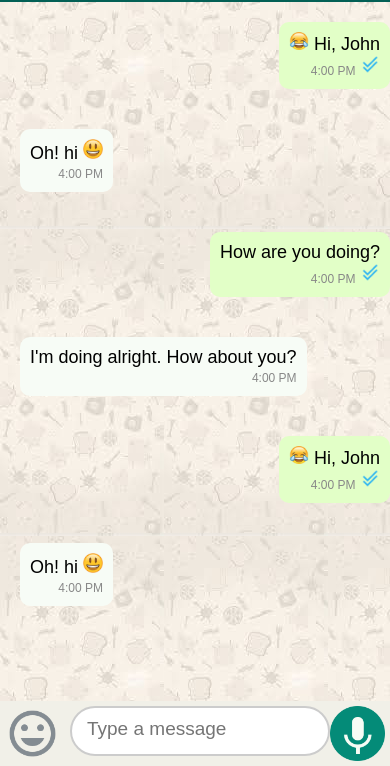
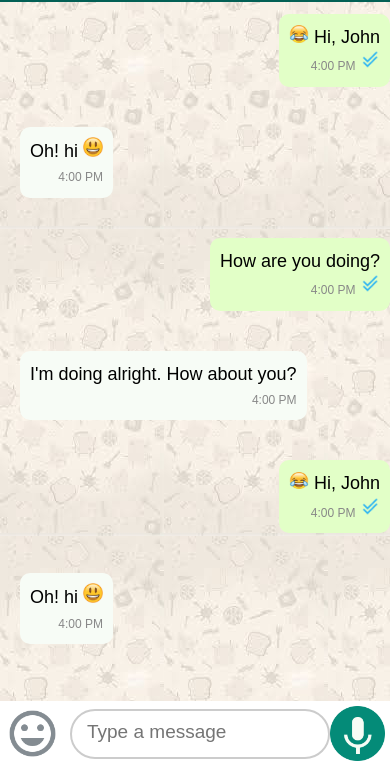
Before and after one commit to palashmon/chatbox-test, a plain HTML site: page index.html in a window 390 px wide. Shown: the part 78-844 px from the top of the page. Drawn offline with Linux system fonts and the light colour scheme.

Commit message:
added a new fix

```diff
--- a/css/style.css
+++ b/css/style.css
@@ -4,62 +4,84 @@
   box-sizing: border-box;
   font-family: sans-serif;
 }
+
+body,
+html {
+  overflow: hidden;
+}
+
+body,
+html {
+  box-sizing: border-box;
+  width: 100%;
+}
+
 .container {
-  left: calc(50% - var(--chatWidth) / 2);
-  top: auto;
-  right: auto;
-  bottom: 0px;
   font-family: sans-serif;
   font-size: 16px !important;
   font-weight: 400;
   line-height: var(--chatLineHeight);
   -webkit-text-size-adjust: 100%;
   -webkit-tap-highlight-color: rgba(0, 0, 0, 0);
+  width: var(--chatWidth);
+}
+
+.chat {
+  width: var(--chatWidth);
+  height: 100vh;
+  display: grid;
+  grid-template-rows: 80px auto;
+  grid-template-columns: auto;
+  grid-template-areas:
+    "client_header"
+    "client_primary";
+}
+
+.chat-primary {
+  display: grid;
+  grid-template-rows: auto;
   overflow: hidden;
-  position: fixed;
-  z-index: 2147483647;
-  width: var(--chatWidth);
-  height: var(--chatHeight);
+  position: relative;
+  grid-template-columns: auto;
+  grid-template-areas: "chat_primary";
+}
+
+.chat-primary-view {
+  display: grid;
+  grid-template-rows: auto;
+  grid-template-columns: auto;
+  grid-area: chat_primary;
+  grid-template-areas: "chat_primary_contents";
+}
+
+.chat-primary-view,
+.chat-primary-view-contents {
+  min-width: 0;
+  min-height: 0;
+}
+
+.chat-primary-view-contents {
+  display: flex;
+  flex-direction: column;
+  grid-area: chat_primary_contents;
+}
+.chat-contents-container {
+  display: flex;
+  flex-direction: column;
+  flex: 1;
+  position: relative;
+}
+
+.chat-primary-body {
+  flex: 1;
+  min-height: 0;
+  position: relative;
 }
 
 /* Extra small devices (phones, 600px and down) */
 @media only screen and (max-width: 600px) {
-  .container {
-    width: 100% !important;
-    height: auto;
-    position: absolute;
-    left: 0;
-    top: 0;
-    right: 0;
-    bottom: 0;
-    border: 0;
-  }
-
-  .chat-header,
-  .chat-footer,
-  .chat-box {
-    position: absolute !important;
-    left: 0;
-    width: 100%;
-  }
-
-  .chat-header {
-    top: 0;
-  }
-
-  .chat-footer {
-    bottom: 0;
-  }
-
-  .chat-box {
-    top: var(--headerHeight);
-    bottom: 65px;
-    height: auto !important;
-    -webkit-overflow-scrolling: touch;
-  }
-
-  .safari.keyboard .container {
-    height: calc(100% - 260px);
+  .chat {
+    width: 100vw;
   }
 
   /*To prevent auto-zoom in Safari*/
@@ -68,13 +90,14 @@
   }
 }
 
-.chat {
+/* .chat {
   display: flex;
   flex-direction: column;
   background: #f1f0e8;
   width: 100% !important;
   height: 100%;
-}
+} */
+
 .chat-header {
   display: block;
   position: relative;
@@ -129,10 +152,13 @@
   background: url("../img/bg.jpeg");
   background-attachment: fixed;
   padding-left: 20px;
-  flex-grow: 1;
-  overflow: hidden;
-  overflow-y: scroll;
-  position: relative;
+
+  height: auto;
+  top: -8px;
+  bottom: 0;
+  width: 100%;
+  position: absolute;
+  overflow: auto;
 }
 .chat-box .img_chat {
   width: 280px;
@@ -195,11 +221,7 @@
   background: #555;
 }
 
-.chat-footer {
-  height: fit-content;
-  max-height: 185px;
-  line-height: 45px;
-
+.chat-footer > form {
   display: flex;
   justify-content: center;
   align-items: center;
@@ -259,4 +281,5 @@
   --chatBorderRadius: 0px;
   --chatWidth: 375px;
   --chatHeight: 95%;
+  --chatLineHeight: 1.46668;
 }
--- a/index.html
+++ b/index.html
@@ -4,9 +4,12 @@
 	<meta charset="UTF-8">
   <title>ChatBox UI</title>
   <meta name="viewport" content="width=device-width,shrink-to-fit=no,initial-scale=1">
-	<link rel="stylesheet" href="css/style.css?v=012">
+	<link rel="stylesheet" href="css/style.css?v=014">
 </head>
-<body>
+<body tabindex="-1">
+
+  <div aria-hidden="true" style="position:absolute" tabindex="1"></div>
+
   <div>
     <div class="container">
       <div class="chat">
@@ -24,6 +27,12 @@
             </div>
           </div>
         </header>
+        <div class="chat-primary">
+          <div role="main" class="chat-primary-view">
+            <div class="chat-primary-view-contents">
+              <div class="chat-contents-container">
+                <div class="chat-primary-body">
+                  <div tabindex="0" style="position: absolute; width: 1px; height: 1px; outline: none; box-shadow: none; top: 0px;"></div>
                   <div class="chat-box" id="chat-box">
                     <div class="chat-r">
                       <div class="sp"></div>
@@ -95,8 +104,9 @@
                       <div class="sp"></div>
                     </div>
                   </div>
-
-        <footer class="chat-footer">
+                  <div tabindex="0" style="position: absolute; width: 1px; height: 1px; outline: none; box-shadow: none; top: 0px;"></div>
+                </div>
+                <div class="chat-footer">
                   <form onsubmit="return false;" role="form">
                     <span>
                       <img src="img/emo.png" class="emo">
@@ -106,13 +116,18 @@
                     </div>
                     <img src="img/mic.png" class="mic">
                   </form>
+                </div>
+              </div>
+            </div>
+          </div>
+        </div>
 
-        </footer>
       </div>
     </div>
   </div>
 
 
   <script src="js/scripts.js?v=012"></script>
+  <div aria-hidden="true" style="position:absolute" tabindex="0"></div>
 </body>
 </html>
```
Lines whose indentation alone changed are shown as unchanged.
